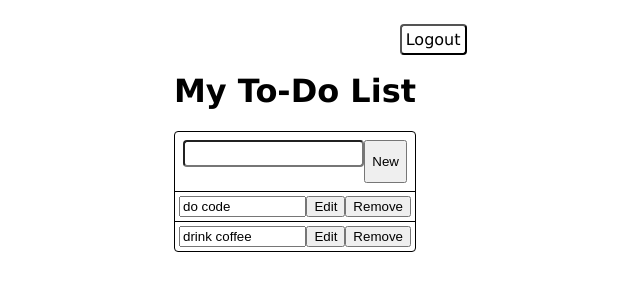
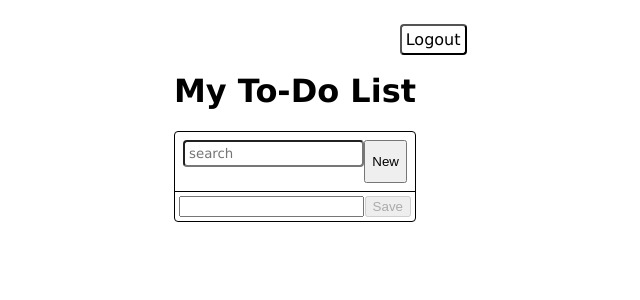
Before and after one commit to derekmiranda/todo-login-app, a React (Vite) app: page / in a window 1280 px wide. Shown: the top 300 px of the page, without its empty margins (345-985 px from the left). Built offline with nearby package versions, Linux system fonts and the light colour scheme.

Commit message:
creates UpsertTodo component

```diff
--- /dev/null
+++ b/src/constants.js
@@ -0,0 +1 @@
+export const MAX_TODO_LEN = 25;
--- a/src/hooks/useTodos.js
+++ b/src/hooks/useTodos.js
@@ -9,13 +9,18 @@ todo:
 - task: string
 */
 
+const TEST_TODOS = [
+  { id: 1, task: "do code" },
+  { id: 2, task: "drink coffee" },
+];
+
 function useTodos() {
   const [allTodos, setAllTodos] = useImmer([]);
   const [filter, setFilter] = useState("");
 
   const filteredTodos = useMemo(() => {
     return allTodos.filter((todo) => {
-      return todo.message.includes(filter);
+      return todo.task.includes(filter);
     });
   }, [filter, allTodos]);
 
@@ -35,10 +40,10 @@ function useTodos() {
     });
   }, []);
 
-  const updateTodo = useCallback((id, message) => {
+  const updateTodo = useCallback((id, task) => {
     setAllTodos((draft) => {
       const todo = draft.find((todo) => todo.id === id);
-      todo.message = message;
+      todo.task = task;
     });
   }, []);
 
--- a/src/pages/Todos/components/TodosList/components/Todo/index.jsx
+++ b/src/pages/Todos/components/TodosList/components/Todo/index.jsx
@@ -5,7 +5,7 @@ import styles from "./index.module.scss";
 const Todo = ({ todo }) => {
   return (
     <li className={styles.todo}>
-      <input type="text" value={todo.message} className={styles.todo_input} />
+      <input type="text" value={todo.task} className={styles.todo_input} />
       <button>Edit</button>
       <button>Remove</button>
     </li>
--- /dev/null
+++ b/src/pages/Todos/components/TodosList/components/UpsertTodo/index.jsx
@@ -0,0 +1,36 @@
+import React, { useCallback } from "react";
+
+import { MAX_TODO_LEN } from "/src/constants";
+
+import styles from "./index.module.scss";
+
+const UpsertTodo = ({ task, onChange, onSave }) => {
+  const canSave = task.length > 0 && task.length <= MAX_TODO_LEN;
+
+  const handleChange = useCallback((event) => {
+    onChange(event.target.value);
+  }, []);
+
+  const handleKeyDown = useCallback((event) => {
+    if (event.key === "Enter") {
+      onSave();
+    }
+  }, []);
+
+  return (
+    <div className={styles.upsert}>
+      <input
+        type="text"
+        value={task}
+        className={styles.upsert_input}
+        onChange={handleChange}
+        onKeyDown={handleKeyDown}
+      />
+      <button onClick={onSave} disabled={!canSave}>
+        Save
+      </button>
+    </div>
+  );
+};
+
+export default UpsertTodo;
--- /dev/null
+++ b/src/pages/Todos/components/TodosList/components/UpsertTodo/index.module.scss
@@ -0,0 +1,13 @@
+@import "/src/styles/global";
+
+.upsert {
+  border-top: 1px solid $black;
+  box-sizing: border-box;
+  display: flex;
+  justify-content: space-between;
+  padding: $pad;
+
+  &_input {
+    min-width: 0;
+  }
+}
--- a/src/pages/Todos/components/TodosList/index.jsx
+++ b/src/pages/Todos/components/TodosList/index.jsx
@@ -1,14 +1,10 @@
-import React from "react";
+import React, { useCallback, useState } from "react";
+
 import Todo from "./components/Todo";
 
 import styles from "./index.module.scss";
 
-const TEST_TODOS = [
-  { id: 1, message: "do code" },
-  { id: 2, message: "drink coffee" },
-];
-
-const TodosList = ({ todos = TEST_TODOS }) => {
+const TodosList = ({ todos = [], addTodo }) => {
   const todoEls = todos.map((todo) => <Todo key={todo.id} todo={todo} />);
 
   return <ol className={styles.list}>{todoEls}</ol>;
--- a/src/pages/Todos/index.jsx
+++ b/src/pages/Todos/index.jsx
@@ -1,15 +1,47 @@
-import React, { useCallback } from "react";
+import React, { useCallback, useState } from "react";
 
 import Page from "/src/components/Page";
 import LogoutButton from "./components/LogoutButton";
 import InputWithIcon from "/src/components/InputWithIcon";
 import useTodos from "/src/hooks/useTodos";
-
+import TodosList from "./components/TodosList";
+import UpsertTodo from "./components/TodosList/components/UpsertTodo";
+import { MAX_TODO_LEN } from "/src/constants";
 import styles from "./index.module.scss";
-import TodosList from "./components/TodosList";
 
 const TodosPage = ({ logout }) => {
-  const { filter, updateFilter } = useTodos();
+  const {
+    filteredTodos,
+    addTodo,
+    removeTodo,
+    updateTodo,
+    filter,
+    updateFilter,
+  } = useTodos();
+
+  const todosListProps = {
+    todos: filteredTodos,
+    addTodo,
+    removeTodo,
+    updateTodo,
+  };
+
+  const [newTodo, setNewTodo] = useState("");
+
+  const onTodoChange = useCallback((task) => {
+    if (task.length <= MAX_TODO_LEN) {
+      setNewTodo(task);
+    }
+  }, []);
+
+  const saveNewTodo = useCallback(() => {
+    addTodo(newTodo);
+    resetNewTodo();
+  }, [newTodo]);
+
+  const resetNewTodo = useCallback(() => {
+    setNewTodo("");
+  }, []);
 
   const onFilterChange = useCallback((event) => {
     updateFilter(event.target.value);
@@ -21,10 +53,20 @@ const TodosPage = ({ logout }) => {
       <h1>My To-Do List</h1>
       <div className={styles.wrapper}>
         <div className={styles.topRow}>
-          <InputWithIcon value={filter} onChange={onFilterChange} />
+          <InputWithIcon
+            placeholder="search"
+            value={filter}
+            onChange={onFilterChange}
+          />
           <button className={styles.newBtn}>New</button>
         </div>
-        <TodosList />
+        <UpsertTodo
+          task={newTodo}
+          onChange={onTodoChange}
+          onSave={saveNewTodo}
+          onReset={resetNewTodo}
+        />
+        <TodosList {...todosListProps} />
       </div>
     </Page>
   );
```
